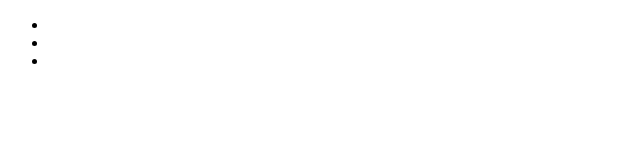
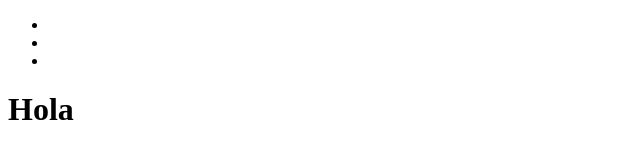
Before and after one commit to AndressCona/Pagina-web, a plain HTML site: page index.html in a window 1280 px wide. Shown: the whole page, without its empty margins (0-640 px from the left). Drawn offline with Linux system fonts and the light colour scheme.

Commit message:
Agregue contenido

```diff
--- a/index.html
+++ b/index.html
@@ -13,5 +13,9 @@
 			<li></li>
 		</ul>
 	</nav>
+
+	<div class="container">
+		<h1>Hola</h1>
+	</div>
 </body>
 </html>
```
